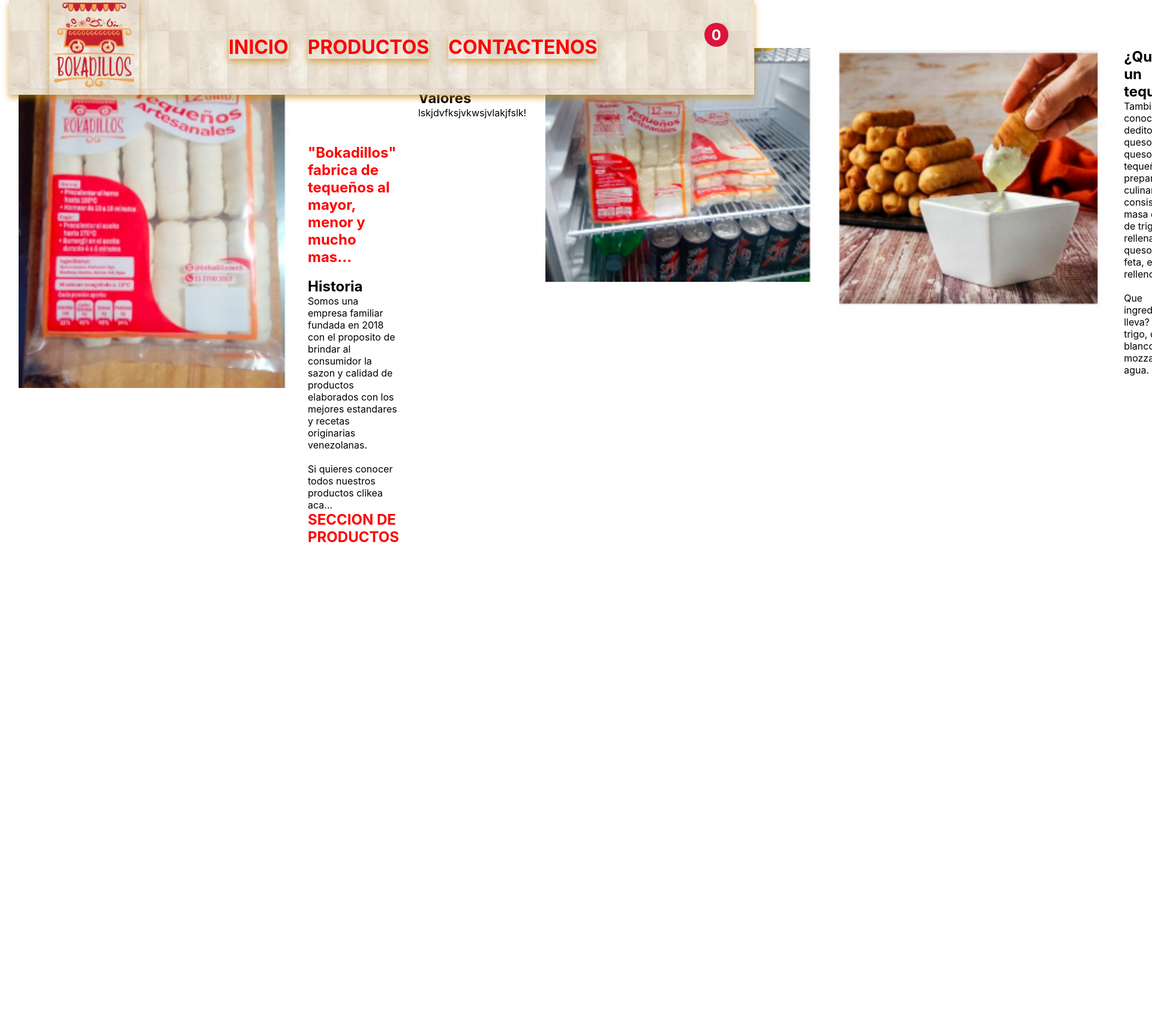
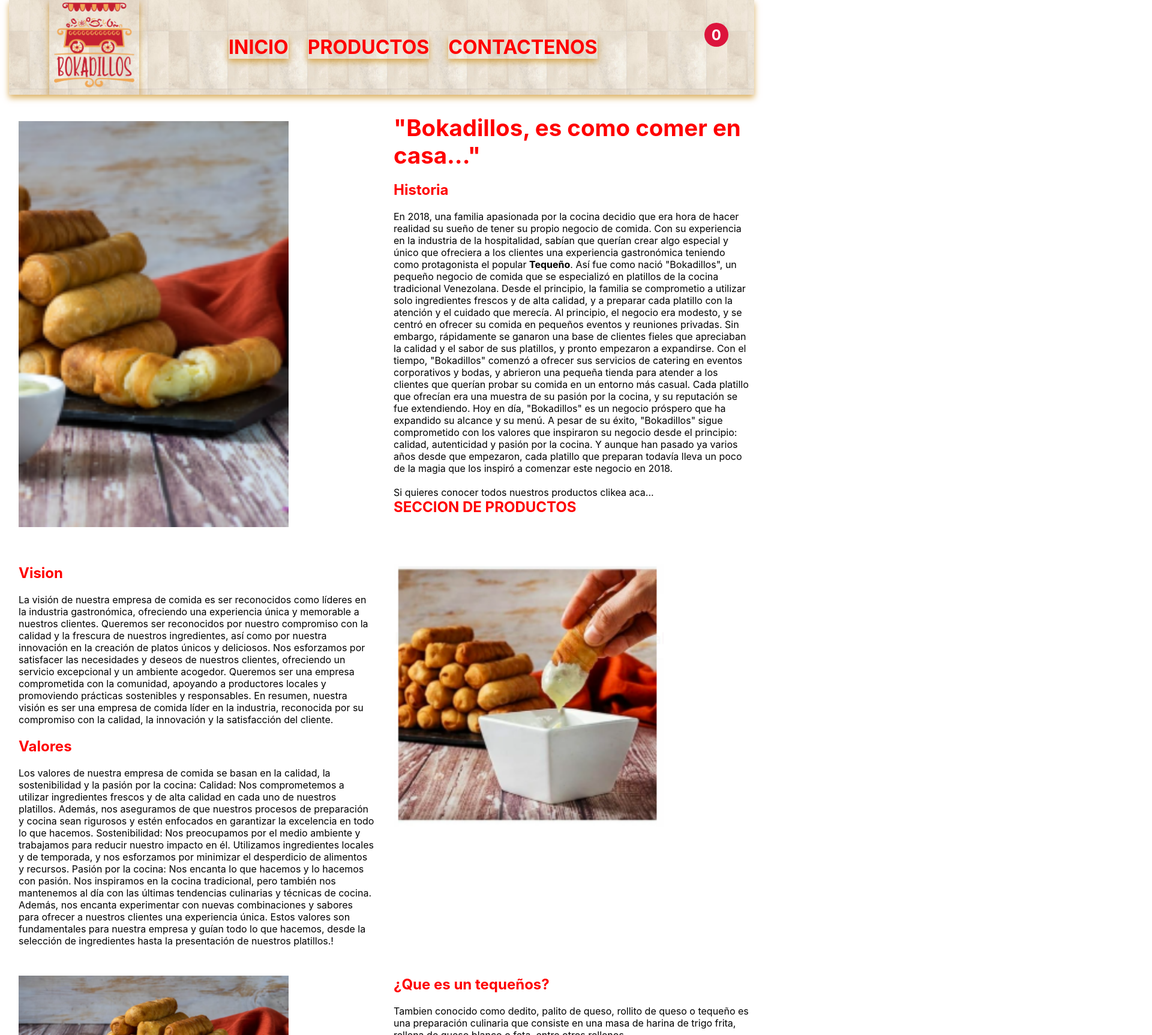
Before and after one commit to elifred2022/bokadillos, a React (Create React App) app: page / in a window 1280 px wide. Shown: the top 1726 px of the page at 60% size, 1920 px wide, since content can reach past the window. Before the commit the page ends 1198 px from the top, so only its background shows below. Built offline with nearby package versions, Linux system fonts and the light colour scheme; some icons are missing.

Commit message:
avance con el home

```diff
--- a/src/componentes/Contactos/index.js
+++ b/src/componentes/Contactos/index.js
@@ -34,10 +34,10 @@
         <input type="number" name="user_phone" />
         <hr />
 
-        <label>Message</label>
+        <label>Deja tu mensaje</label>
         <textarea name="user_message" id="" cols="30" rows="10"></textarea>
         <hr />
-        <button>Send</button>
+        <button>Enviar</button>
       </form>
     </div>
   );
--- a/src/componentes/Inicio/index.js
+++ b/src/componentes/Inicio/index.js
@@ -1,8 +1,8 @@
 import React from "react";
-import Picture from "../../imagenes/tequeTable.PNG";
-import Picture2 from "../../imagenes/tequeHeladera.png";
-import Picture3 from "../../imagenes/tequeSalsa.PNG";
-import Picture4 from "../../imagenes/tequeMonton.png";
+import Picture from "../../imagenes/tequePartido.png";
+import Picture2 from "../../imagenes/tequeSalsa.PNG";
+import Picture3 from "../../imagenes/tequeMonton.png";
+import Picture4 from "../../imagenes/tequeCaja.png";
 
 import { Link } from "react-router-dom";
 
@@ -10,19 +10,42 @@
   return (
     <div className="inicio">
       <div>
-        <img src={Picture}></img>
+        <img src={Picture} className="picture1"></img>
       </div>
 
       <div>
-        <h2 className="inicio__title">
-          "Bokadillos" fabrica de tequeños al mayor, menor y mucho mas...
-        </h2>
+        <h1 className="inicio__title">
+          "Bokadillos, es como comer en casa..."
+        </h1>
         <br></br>
-        <h2>Historia</h2>
+        <h2 className="inicio__title2">Historia</h2>
+        <br />
         <p>
-          Somos una empresa familiar fundada en 2018 con el proposito de brindar
-          al consumidor la sazon y calidad de productos elaborados con los
-          mejores estandares y recetas originarias venezolanas.
+          En 2018, una familia apasionada por la cocina decidio que era hora de
+          hacer realidad su sueño de tener su propio negocio de comida. Con su
+          experiencia en la industria de la hospitalidad, sabían que querían
+          crear algo especial y único que ofreciera a los clientes una
+          experiencia gastronómica teniendo como protagonista el popular{" "}
+          <b>Tequeño</b>. Así fue como nació "Bokadillos", un pequeño negocio de
+          comida que se especializó en platillos de la cocina tradicional
+          Venezolana. Desde el principio, la familia se comprometio a utilizar
+          solo ingredientes frescos y de alta calidad, y a preparar cada
+          platillo con la atención y el cuidado que merecía. Al principio, el
+          negocio era modesto, y se centró en ofrecer su comida en pequeños
+          eventos y reuniones privadas. Sin embargo, rápidamente se ganaron una
+          base de clientes fieles que apreciaban la calidad y el sabor de sus
+          platillos, y pronto empezaron a expandirse. Con el tiempo,
+          "Bokadillos" comenzó a ofrecer sus servicios de catering en eventos
+          corporativos y bodas, y abrieron una pequeña tienda para atender a los
+          clientes que querían probar su comida en un entorno más casual. Cada
+          platillo que ofrecían era una muestra de su pasión por la cocina, y su
+          reputación se fue extendiendo. Hoy en día, "Bokadillos" es un negocio
+          próspero que ha expandido su alcance y su menú. A pesar de su éxito,
+          "Bokadillos" sigue comprometido con los valores que inspiraron su
+          negocio desde el principio: calidad, autenticidad y pasión por la
+          cocina. Y aunque han pasado ya varios años desde que empezaron, cada
+          platillo que preparan todavía lleva un poco de la magia que los
+          inspiró a comenzar este negocio en 2018.
         </p>
         <br />
         <p>Si quieres conocer todos nuestros productos clikea aca...</p>
@@ -33,11 +56,44 @@
       </div>
 
       <div>
-        <h2>Vision</h2>
-        <p>lskjdvfksjvkwsjvlakjfslk!</p>
+        <h2 className="inicio__title2">Vision</h2>
         <br />
-        <h2>Valores</h2>
-        <p>lskjdvfksjvkwsjvlakjfslk!</p>
+        <p>
+          La visión de nuestra empresa de comida es ser reconocidos como líderes
+          en la industria gastronómica, ofreciendo una experiencia única y
+          memorable a nuestros clientes. Queremos ser reconocidos por nuestro
+          compromiso con la calidad y la frescura de nuestros ingredientes, así
+          como por nuestra innovación en la creación de platos únicos y
+          deliciosos. Nos esforzamos por satisfacer las necesidades y deseos de
+          nuestros clientes, ofreciendo un servicio excepcional y un ambiente
+          acogedor. Queremos ser una empresa comprometida con la comunidad,
+          apoyando a productores locales y promoviendo prácticas sostenibles y
+          responsables. En resumen, nuestra visión es ser una empresa de comida
+          líder en la industria, reconocida por su compromiso con la calidad, la
+          innovación y la satisfacción del cliente.
+        </p>
+        <br />
+        <h2 className="inicio__title2">Valores</h2>
+        <br />
+        <p>
+          Los valores de nuestra empresa de comida se basan en la calidad, la
+          sostenibilidad y la pasión por la cocina: Calidad: Nos comprometemos a
+          utilizar ingredientes frescos y de alta calidad en cada uno de
+          nuestros platillos. Además, nos aseguramos de que nuestros procesos de
+          preparación y cocina sean rigurosos y estén enfocados en garantizar la
+          excelencia en todo lo que hacemos. Sostenibilidad: Nos preocupamos por
+          el medio ambiente y trabajamos para reducir nuestro impacto en él.
+          Utilizamos ingredientes locales y de temporada, y nos esforzamos por
+          minimizar el desperdicio de alimentos y recursos. Pasión por la
+          cocina: Nos encanta lo que hacemos y lo hacemos con pasión. Nos
+          inspiramos en la cocina tradicional, pero también nos mantenemos al
+          día con las últimas tendencias culinarias y técnicas de cocina.
+          Además, nos encanta experimentar con nuevas combinaciones y sabores
+          para ofrecer a nuestros clientes una experiencia única. Estos valores
+          son fundamentales para nuestra empresa y guían todo lo que hacemos,
+          desde la selección de ingredientes hasta la presentación de nuestros
+          platillos.!
+        </p>
       </div>
       <div>
         <img src={Picture2} className="pic2"></img>
@@ -47,7 +103,8 @@
       </div>
 
       <div>
-        <h2>¿Que es un tequeños?</h2>
+        <h2 className="inicio__title2">¿Que es un tequeños?</h2>
+        <br />
         <p>
           Tambien conocido como dedito, palito de queso, rollito de queso o
           tequeño es una preparación culinaria que consiste en una masa de
@@ -55,31 +112,31 @@
           rellenos.
         </p>
         <br />
-        <p>
-          Que ingredientes lleva? Harina de trigo, queso blanco, mozzarella,
-          sal, agua.
-        </p>
+        <h2 className="inicio__title2">¿Que ingredientes lleva?</h2>
+        <br />
+        <p>Harina de trigo, queso blanco, mozzarella, sal, agua.</p>
         <br />
       </div>
 
       <div>
-        <h2>¿Como prepararlos?</h2>
+        <h2 className="inicio__title2">¿Como prepararlos?</h2>
+        <br />
         <p>
-          Coccion al horno: Colocamos los tequeños sobre una bandeja de horno
-          con papel o pintada con mantequilla y horneamos a 200ºC durante 17-20
-          minutos hasta que estén doraditos. Si quieres unos tequeños más
+          <b>Coccion al horno:</b> Colocamos los tequeños sobre una bandeja de
+          horno con papel o pintada con mantequilla y horneamos a 200ºC durante
+          17-20 minutos hasta que estén doraditos. Si quieres unos tequeños más
           dorados puedes pincelarlos con huevo. Y una vez fuera del horno.. ¡A
           comérselos antes de que se enfríen!
         </p>
         <br />
         <p>
-          Coccion fritos: precalentar el aceite previamente a fuego medio alto,
-          cuidando de no quemar el aceite, al momento de freír los tequeños se
-          baja la temperatura a medio, freír los tequeños volteándolos por
-          espacio de 2 a 4 minutos hasta que se doren de manera uniforme. Si el
-          queso comienza a ser visible hay que retirarlos del aceite. Al sacar
-          los tequeños se colocan sobre un recipiente con papel absorbente, se
-          dejan enfrían unos 2 minutos y servir.!
+          <b>Coccion fritos:</b> Precalentar el aceite previamente a fuego medio
+          alto, cuidando de no quemar el aceite, al momento de freír los
+          tequeños se baja la temperatura a medio, freír los tequeños
+          volteándolos por espacio de 2 a 4 minutos hasta que se doren de manera
+          uniforme. Si el queso comienza a ser visible hay que retirarlos del
+          aceite. Al sacar los tequeños se colocan sobre un recipiente con papel
+          absorbente, se dejan enfrían unos 2 minutos y servir.!
         </p>
       </div>
       <div>
--- a/src/index.css
+++ b/src/index.css
@@ -221,10 +221,13 @@
 
 /******INICIO********/
 
-.title {
+
+
+.inicio__title {
+  margin-top: -50px;
   font-size: 2.4rem;
   padding: 10rem 0 0 0;
-  color: crimson;
+  color: red;
 
 }
 
@@ -233,13 +236,10 @@
 
   padding: 5rem 1rem;
   margin: 0 auto;
-  display: flex;
-  flex-wrap: nowrap;
-  justify-content: left;
-  grid-template-columns: repeat(auto-fit, minmax(22rem, 1fr));
+  display: grid;
+  grid-template-columns: repeat(auto-fit, minmax(30rem, 1fr));
   gap: 3rem 2rem;
   box-sizing: border-box;
-  align-items: flex-start;
 }
 
 
@@ -259,10 +259,19 @@
   color: red;
 }
 
-.inicio__title {
 
-  padding: 10rem 0 0 0;
+
+.inicio__title2 {
+
   color: red;
+}
+
+.picture1  {
+  padding: 1px;
+  margin-top: 10px;
+  margin-bottom: 10px;
+  padding: 7rem 0 0 0;
+
 }
 
 .inicio__footer {
@@ -352,7 +361,7 @@
 
 label {
   font-size: 1.5rem;
-  color: red;
+  color: #ffff;
   font-weight: 900;
   margin-bottom: 0.5rem;
 }
```
Also changed, not shown: src/imagenes/tequeCaja.png (added).
